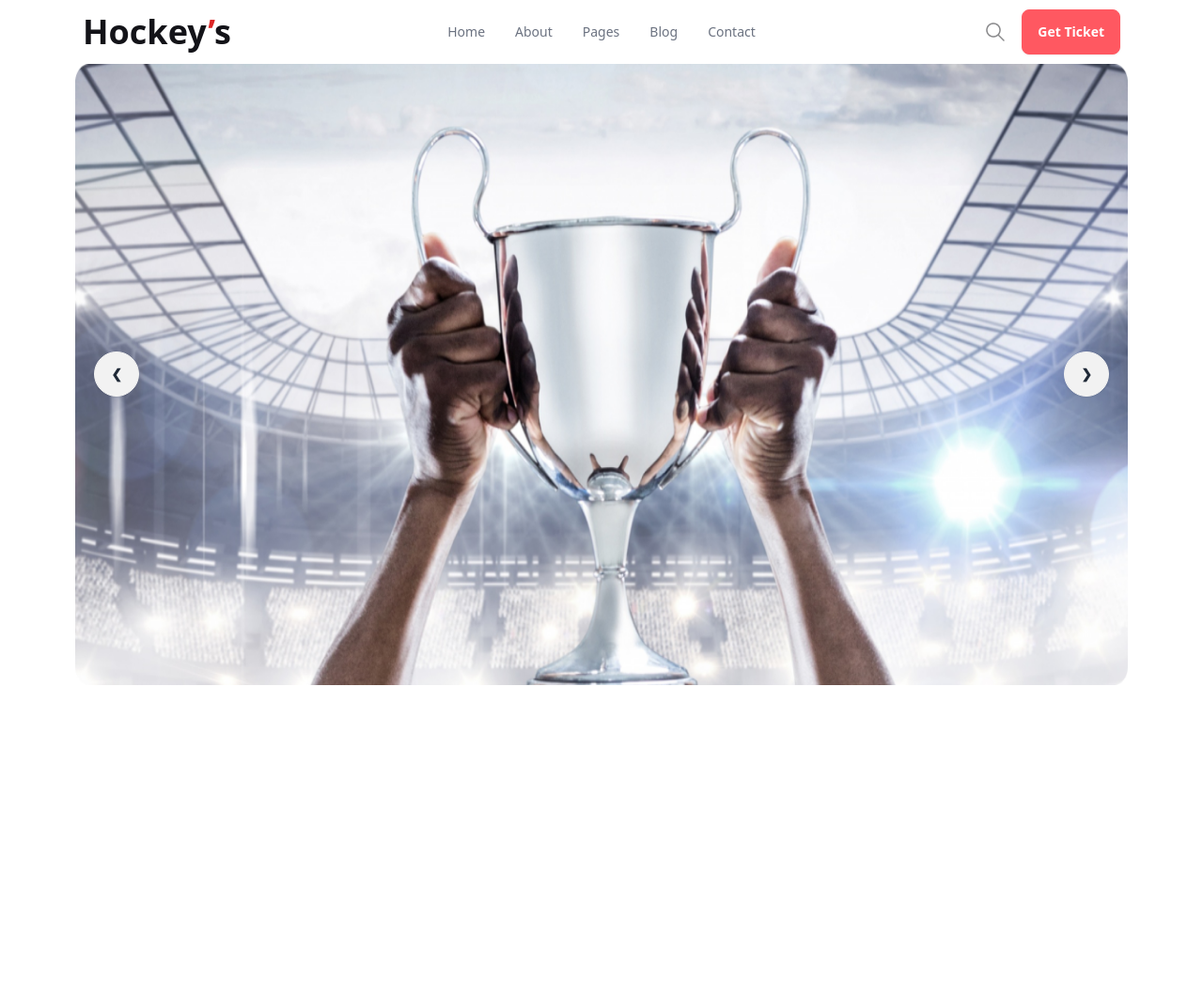
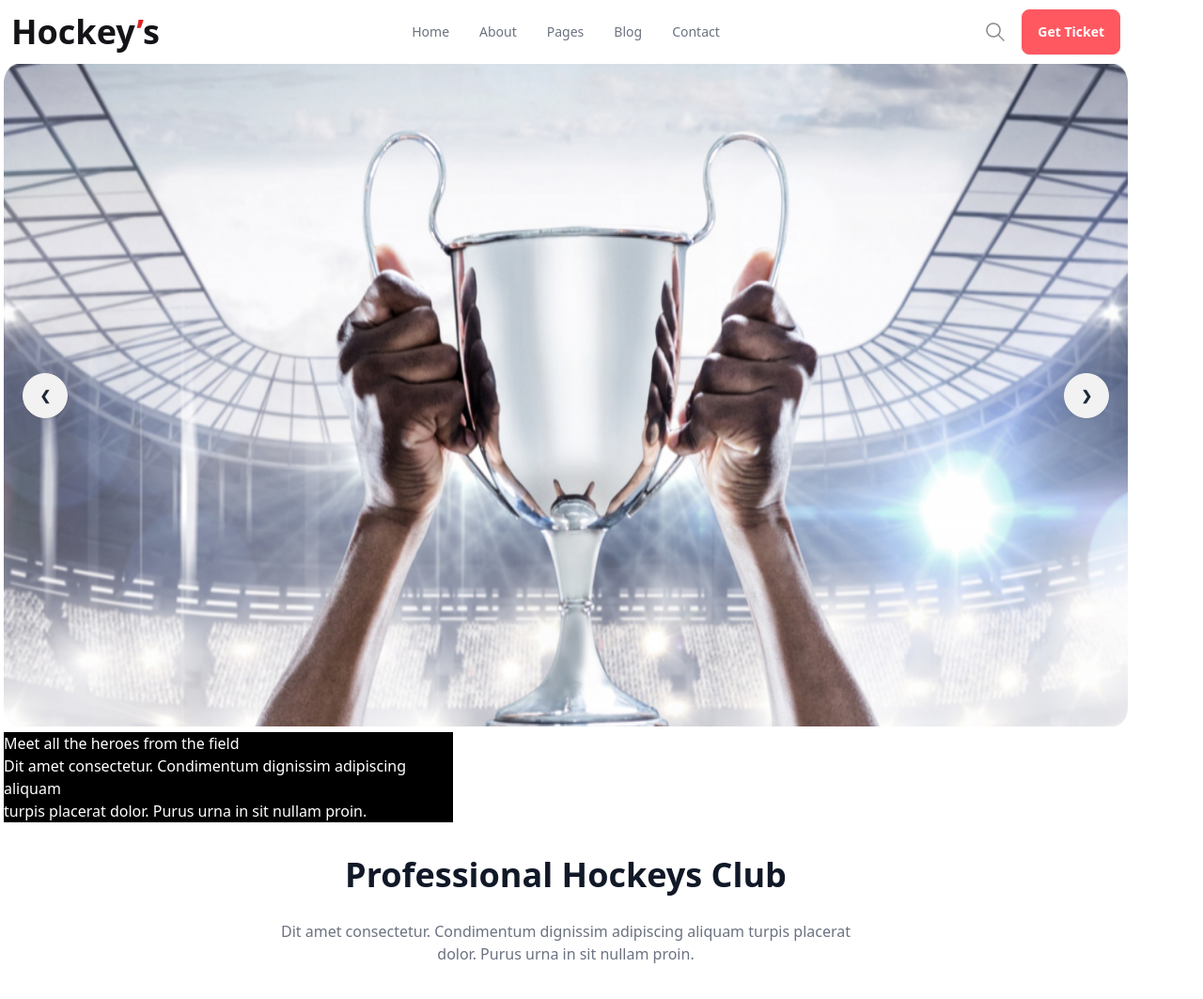
Before and after one commit to AnwarHossainFahim/Hockeys-asm3, a plain HTML site: page index.html in a window 1280 px wide. Shown: the whole page at 94% size. Before the commit the page ends 800 px from the top, so only its background shows below. Drawn offline with nearby package versions, Linux system fonts and the light colour scheme.

Commit message:
added hero section

```diff
--- a/index.html
+++ b/index.html
@@ -16,7 +16,7 @@
     }
     </style>
 </head>
-<body class="bg-white pl-20 pr-20">
+<body class="bg-white pl-20 pr-20 sm:pl-1 ">
     <nav class="">
         <div class="navbar bg-transparent">
             <div class="navbar-start">
@@ -44,7 +44,7 @@
               </ul>
             </div>
             <div class="navbar-end">
-                <img src="Images/Frame (1).png" class=" md: sm:hidden lg:block">
+                <img src="Images/Frame (1).png" class="md:hidden sm:hidden lg:block">
                 <a><button class="btn btn-error text-white ml-4">Get Ticket</button></a>
             </div>
           </div>
@@ -65,11 +65,16 @@
                 <a href="#slide3" class="btn btn-circle">❯</a>
               </div>
             </div>
-                <div class="w-2/5 bg-black text-green-700">
-                    <h3>Meet all the heroes from the field</h3>
-                    <p>Dit amet consectetur. Condimentum dignissim adipiscing aliquam <br> turpis placerat dolor. Purus urna in sit nullam proin. </p>
-                </div>
+
           </div>
+          <div class="w-2/5 bg-black text-white">
+            <h3>Meet all the heroes from the field</h3>
+            <p>Dit amet consectetur. Condimentum dignissim adipiscing aliquam <br> turpis placerat dolor. Purus urna in sit nullam proin. </p>
+        </div>
+    </div>
+    <div>
+      <h1 class="font-semibold text-gray-900 text-center text-4xl pt-9 pb-7">Professional Hockeys Club</h1>
+      <p class="text-center text-gray-500 pb-9"> Dit amet consectetur. Condimentum dignissim adipiscing aliquam turpis placerat <br> dolor. Purus urna in sit nullam proin. </p>
     </div>
 </body>
 </html>
```
